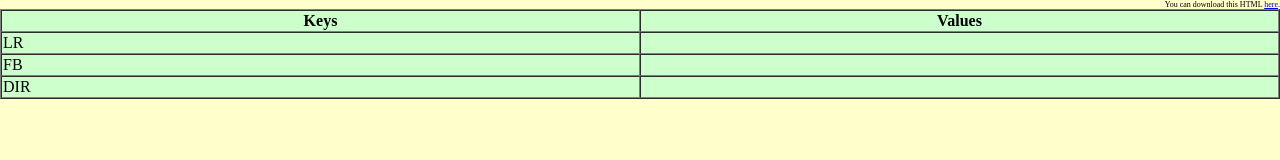
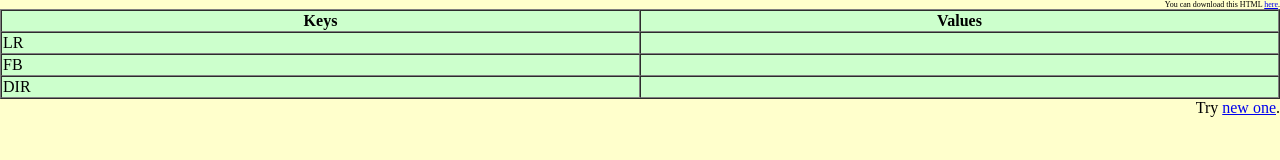
Before and after one commit to dotnsf/smartphonepen, a website: page public/index.html in a window 1280 px wide. Drawn offline with nearby package versions, Linux system fonts and the light colour scheme.

Commit message:
add link to new.html(index.html)

```diff
--- a/public/index.html
+++ b/public/index.html
@@ -124,6 +124,10 @@ table{
 
   <div id="result"></div>
  </div>
+
+ <div align="right">
+ Try <a target="_blank" href="./new.html">new one</a>.
+ </div>
 </div>
 </body>
 </html>
```
